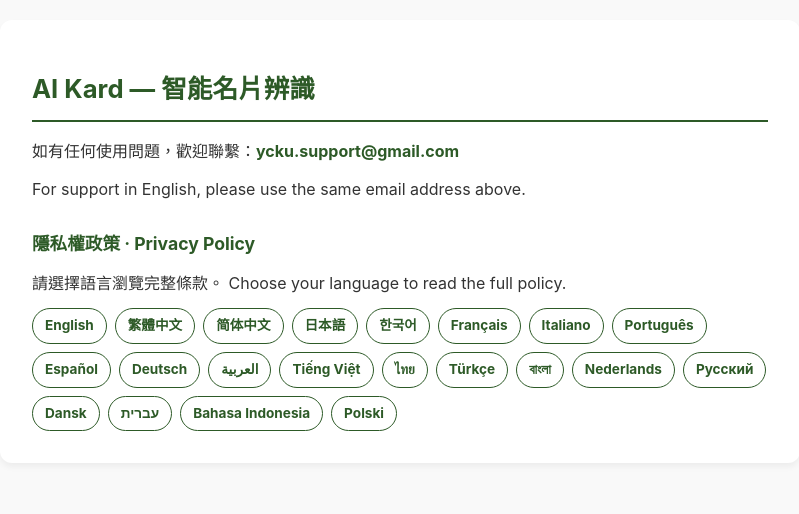
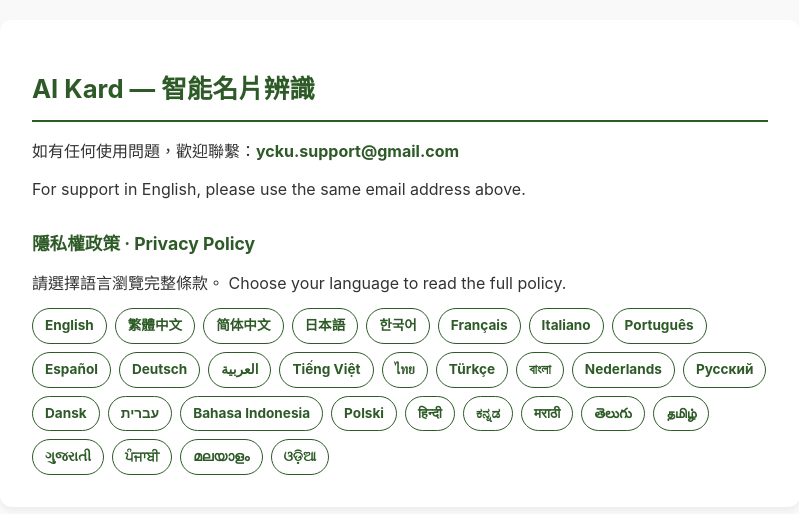
Before and after one commit to ffu52848/ffu52848.github.io, a plain HTML site: page index.html in a window 1280 px wide. Shown: the whole page, without its empty margins (240-1039 px from the left). Drawn offline with Linux system fonts and the light colour scheme.

Commit message:
Add files via upload

```diff
--- a/index.html
+++ b/index.html
@@ -47,6 +47,15 @@
             <a href="aikard-web/privacy.html#he">עברית</a>
             <a href="aikard-web/privacy.html#id">Bahasa Indonesia</a>
             <a href="aikard-web/privacy.html#pl">Polski</a>
+            <a href="aikard-web/privacy.html#hi">हिन्दी</a>
+            <a href="aikard-web/privacy.html#kn">ಕನ್ನಡ</a>
+            <a href="aikard-web/privacy.html#mr">मराठी</a>
+            <a href="aikard-web/privacy.html#te">తెలుగు</a>
+            <a href="aikard-web/privacy.html#ta">தமிழ்</a>
+            <a href="aikard-web/privacy.html#gu">ગુજરાતી</a>
+            <a href="aikard-web/privacy.html#pa">ਪੰਜਾਬੀ</a>
+            <a href="aikard-web/privacy.html#ml">മലയാളം</a>
+            <a href="aikard-web/privacy.html#or">ଓଡ଼ିଆ</a>
         </nav>
     </div>
 </body>
```
